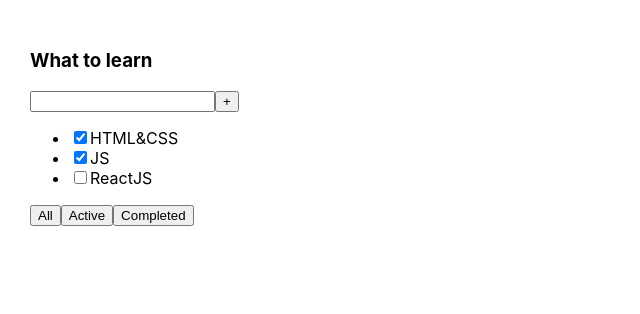
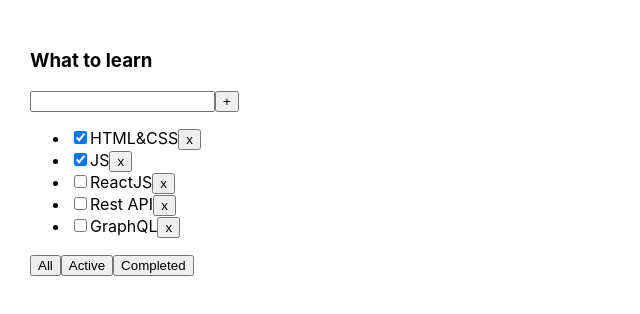
Before and after one commit to SlavaShensev/Todo_TS, a React (Create React App) app: page / in a window 1280 px wide. Shown: the top 314 px of the page, without its empty margins (0-640 px from the left). Built offline with nearby package versions, Linux system fonts and the light colour scheme.

Commit message:
rerender_filterTasks

```diff
--- a/src/App.tsx
+++ b/src/App.tsx
@@ -1,18 +1,19 @@
-import React from 'react';
+import React, {useState} from 'react';
 import './App.css';
 import {Todolist} from './Todolist';
 
 function App() {
-    let tasks = [
+    let [tasks, setTasks] = useState([
         {id: 1, title: "HTML&CSS", isDone: true},
         {id: 2, title: "JS", isDone: true},
         {id: 3, title: "ReactJS", isDone: false},
         {id: 4, title: "Rest API", isDone: false},
         {id: 5, title: "GraphQL", isDone: false},
-    ]
+    ])
 
     function removeTask(id: number) {
-        tasks = tasks.filter(t => t.id !== id)
+        let filterTasks = tasks.filter(t => t.id !== id)
+        setTasks(filterTasks)
     }
 
     return (
--- a/src/TodoList.tsx
+++ b/src/TodoList.tsx
@@ -9,6 +9,7 @@
 type PropsType = {
     title: string
     tasks: Array<TaskType>
+    removeTask: (taskId: number) => void
 }
 
 export function Todolist(props: PropsType) {
@@ -20,12 +21,16 @@
                 <button>+</button>
             </div>
             <ul>
-                <li><input type="checkbox" checked={props.tasks[0].isDone}/>
-                    <span>{props.tasks[0].title}</span></li>
-                <li><input type="checkbox" checked={props.tasks[1].isDone}/>
-                    <span>{props.tasks[1].title}</span></li>
-                <li><input type="checkbox" checked={props.tasks[2].isDone}/>
-                    <span>{props.tasks[2].title}</span></li>
+                {
+                    props.tasks.map(t => <li key={t.id}>
+                        <input type={'checkbox'} checked={t.isDone}/>
+                        <span>{t.title}</span>
+                        <button onClick={() => {
+                            props.removeTask(t.id)
+                        }}>x
+                        </button>
+                    </li>)
+                }
             </ul>
             <div>
                 <button>All</button>
```
